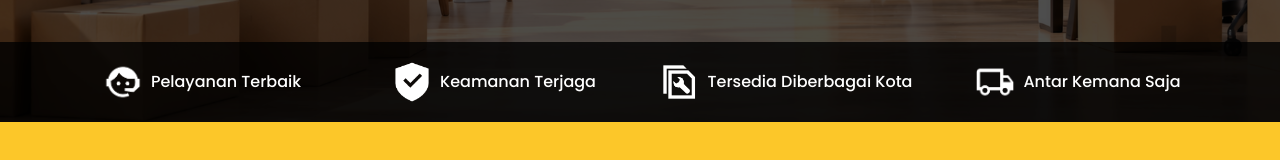
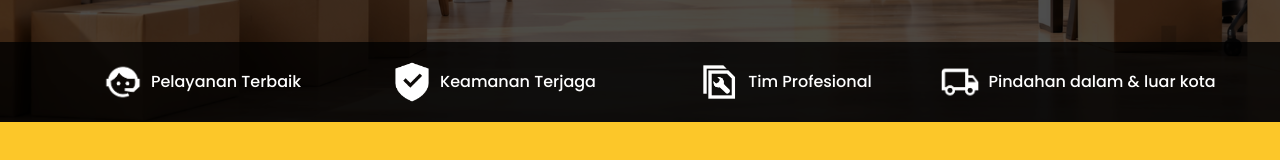
Before and after one commit to rentaldgi/pindahloka, a Next.js app: page / in a window 1280 px wide. Shown: the part 538-698 px from the top of the page. Built offline with nearby package versions, Linux system fonts and the light colour scheme; no server answers.

Commit message:
up: text icon

```diff
--- a/app/page.js
+++ b/app/page.js
@@ -84,8 +84,8 @@ useEffect(() => {
             {[
               ["icon_pelayanan.png", "Pelayanan Terbaik"],
               ["icon_keamanan.png", "Keamanan Terjaga"],
-              ["icon_perawatan.png", "Tersedia Diberbagai Kota"],
-              ["icon_truk.png", "Antar Kemana Saja"],
+              ["icon_perawatan.png", "Tim Profesional"],
+              ["icon_truk.png", "Pindahan dalam & luar kota"],
             ].map(([icon, label], i) => (
               <div key={i} className="flex flex-col sm:flex-row items-center justify-center gap-1 sm:gap-2">
                 <Image src={`/images/${icon}`} alt={label} width={40} height={40} className="w-8 sm:w-10 h-8 sm:h-10" />
```
